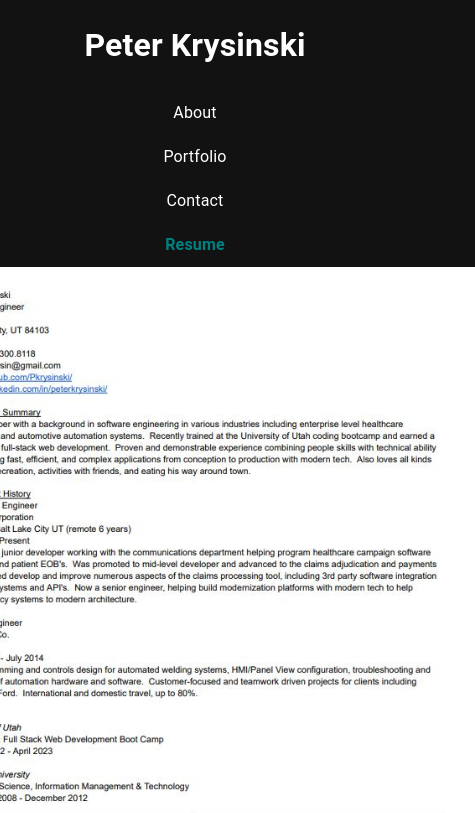
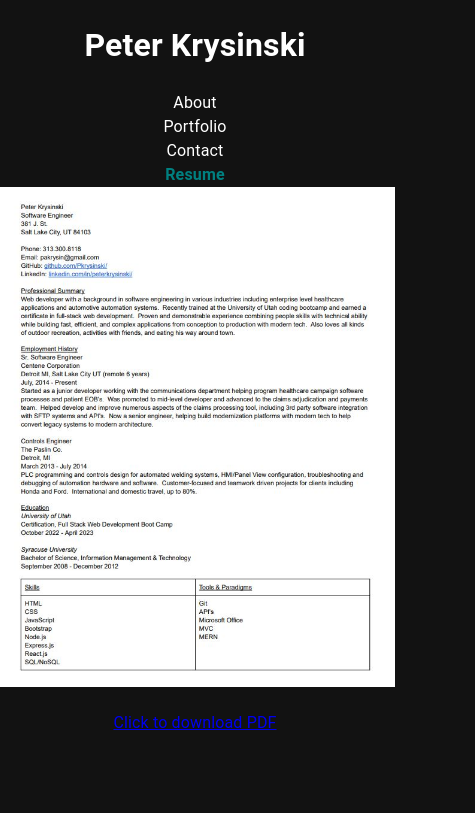
Before and after one commit to Pkrysinski/react-developer-portfolio, a React (Create React App) app: page /resume in a window 390 px wide. Shown: the top 813 px of the page, 475 px wide, since content can reach past the window. Built offline with nearby package versions, Linux system fonts and the light colour scheme.

Commit message:
Updating resume section to be a little smaller of an image being displayed.  Updating the StyledNavbar to have the nav items a little closer to each other when viewing on mobile

```diff
--- a/src/components/Resume.js
+++ b/src/components/Resume.js
@@ -5,8 +5,8 @@ function Resume() {
     return (
         <div id="resume" style={{ height: "100vh", position: "relative" }}>
 
-            <div style={{ display: "flex", justifyContent: "center"}}>
-                <img src="/resume/resume-img.JPG" alt="Peter Krysinski Resume" style={{ height: "700px"}}/>
+            <div style={{ display: "flex", justifyContent: "center" }}>
+                <img src="/resume/resume-img.JPG" alt="Peter Krysinski Resume" style={{ height: "500px"}}/>
             </div>
             <br></br>
             <div style={{ display: "flex", justifyContent: "center" }}>
--- a/src/components/StyledNavbar.js
+++ b/src/components/StyledNavbar.js
@@ -10,7 +10,8 @@ function StyledNavbar() {
                     fontWeight: isActive ? "bold" : "",
                     color: isActive ? "teal" : "white",
                     textDecoration: 'none',
-                    padding: 10
+                    paddingLeft: 10,
+                    paddingRight: 10
                 }
             }}>About</NavLink>
             <NavLink to='/portfolio' style={({isActive, isPending}) =>{
@@ -18,7 +19,8 @@ function StyledNavbar() {
                     fontWeight: isActive ? "bold" : "",
                     color: isActive ? "teal" : "white",
                     textDecoration: 'none',
-                    padding: 10
+                    paddingLeft: 10,
+                    paddingRight: 10
                 }
             }}>Portfolio</NavLink>
             <NavLink to='/contact' style={({isActive, isPending})=>{
@@ -26,7 +28,8 @@ function StyledNavbar() {
                     fontWeight: isActive ? "bold" : "",
                     color: isActive ? "teal" : "white",
                     textDecoration: 'none',
-                    padding: 10
+                    paddingLeft: 10,
+                    paddingRight: 10
                 }
             }}>Contact</NavLink>
             <NavLink to='/resume' style={({isActive, isPending})=>{
@@ -34,7 +37,8 @@ function StyledNavbar() {
                     fontWeight: isActive ? "bold" : "",
                     color: isActive ? "teal" : "white",
                     textDecoration: 'none',
-                    padding: 10
+                    paddingLeft: 10,
+                    paddingRight: 10
                 }
             }}>Resume</NavLink>
         </nav>
```
Also changed, not shown: 1 other file (tests, documents, lock files or other folders).
